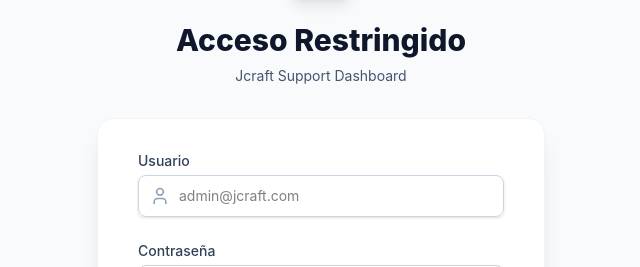
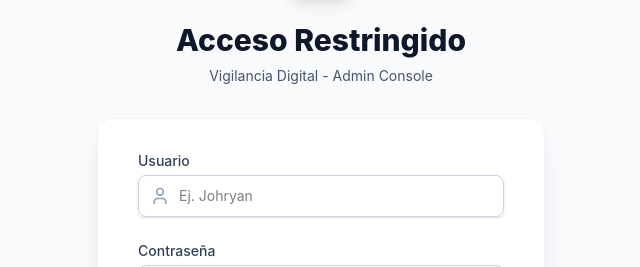
Before and after one commit to johryanch16-ai/vigilancia-digital-app, a React app: page /admin/login in a window 1280 px wide. Shown: the part 230-497 px from the top of the page, without its empty margins (319-959 px from the left). Built offline with nearby package versions, Linux system fonts and the light colour scheme; no server answers; the HTML template or start-up script is replaced by a standard one.

Commit message:
Add hardcoded users

```diff
--- a/src/admin/AdminLogin.jsx
+++ b/src/admin/AdminLogin.jsx
@@ -1,15 +1,28 @@
-import React from 'react';
+import React, { useState } from 'react';
 import { useNavigate } from 'react-router-dom';
-import { Shield, Lock, User } from 'lucide-react';
+import { Shield, Lock, User, AlertCircle } from 'lucide-react';
 
 export default function AdminLogin() {
   const navigate = useNavigate();
+  const [username, setUsername] = useState('');
+  const [password, setPassword] = useState('');
+  const [error, setError] = useState('');
 
   const handleLogin = (e) => {
     e.preventDefault();
-    // Aquí iría la llamada a ASP.NET para obtener el JWT
-    // fetch('/api/auth/login', { ... }).then(res => saveToken(res.token))
-    navigate('/admin/tickets');
+
+    // Usuarios solicitados por el cliente
+    const validUsers = {
+      'Johryan': '03042022',
+      'Johnny': 'Julian0510'
+    };
+
+    if (validUsers[username] === password) {
+      localStorage.setItem('admin_user', username);
+      navigate('/admin/tickets');
+    } else {
+      setError('Usuario o contraseña incorrectos');
+    }
   };
 
   return (
@@ -24,12 +37,20 @@
           Acceso Restringido
         </h2>
         <p className="mt-2 text-center text-sm text-slate-600">
-          Jcraft Support Dashboard
+          Vigilancia Digital - Admin Console
         </p>
       </div>
 
       <div className="mt-8 sm:mx-auto sm:w-full sm:max-w-md">
         <div className="bg-white py-8 px-4 shadow-xl sm:rounded-2xl sm:px-10 border border-slate-100">
+
+          {error && (
+            <div className="mb-4 bg-red-50 text-red-700 p-3 rounded-lg flex items-center gap-2 text-sm font-bold border border-red-100">
+              <AlertCircle className="w-5 h-5 flex-shrink-0" />
+              {error}
+            </div>
+          )}
+
           <form className="space-y-6" onSubmit={handleLogin}>
             <div>
               <label className="block text-sm font-medium text-slate-700">Usuario</label>
@@ -37,7 +58,14 @@
                 <div className="absolute inset-y-0 left-0 pl-3 flex items-center pointer-events-none">
                   <User className="h-5 w-5 text-slate-400" />
                 </div>
-                <input required type="text" className="focus:ring-blue-500 focus:border-blue-500 block w-full pl-10 sm:text-sm border-slate-300 rounded-lg py-2.5 border outline-none" placeholder="admin@jcraft.com" />
+                <input
+                  required
+                  type="text"
+                  value={username}
+                  onChange={(e) => setUsername(e.target.value)}
+                  className="focus:ring-blue-500 focus:border-blue-500 block w-full pl-10 sm:text-sm border-slate-300 rounded-lg py-2.5 border outline-none"
+                  placeholder="Ej. Johryan"
+                />
               </div>
             </div>
 
@@ -47,7 +75,14 @@
                 <div className="absolute inset-y-0 left-0 pl-3 flex items-center pointer-events-none">
                   <Lock className="h-5 w-5 text-slate-400" />
                 </div>
-                <input required type="password" className="focus:ring-blue-500 focus:border-blue-500 block w-full pl-10 sm:text-sm border-slate-300 rounded-lg py-2.5 border outline-none" placeholder="••••••••" />
+                <input
+                  required
+                  type="password"
+                  value={password}
+                  onChange={(e) => setPassword(e.target.value)}
+                  className="focus:ring-blue-500 focus:border-blue-500 block w-full pl-10 sm:text-sm border-slate-300 rounded-lg py-2.5 border outline-none"
+                  placeholder="••••••••"
+                />
               </div>
             </div>
 
```
